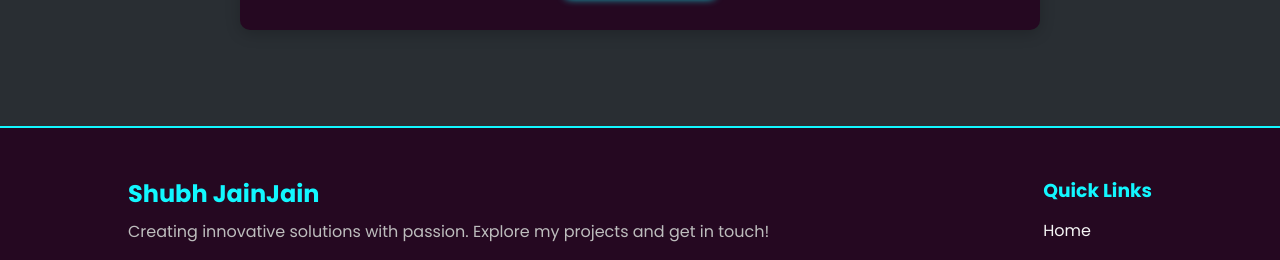
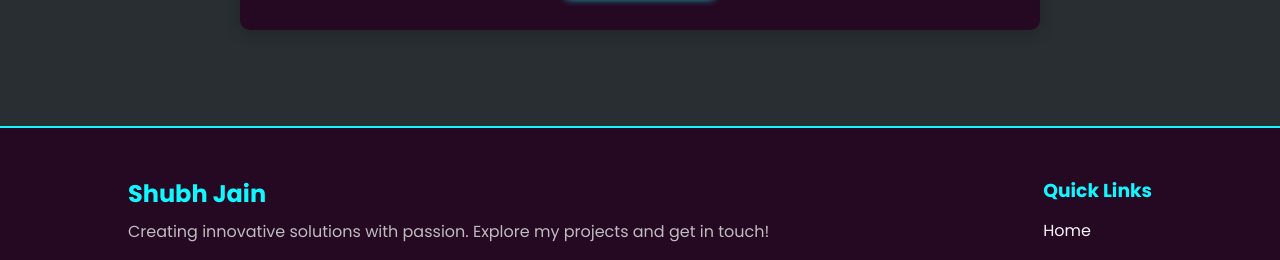
Before and after one commit to 05shubhjain/Shubh-s_Portfolio, a plain HTML site: page index.html in a window 1280 px wide. Shown: the part 6283-6543 px from the top of the page. Drawn offline with nearby package versions, Linux system fonts and the light colour scheme; animation ran at ten frames a second.

Commit message:
Update index.html

```diff
--- a/index.html
+++ b/index.html
@@ -706,7 +706,7 @@ function showToast(message){
     <div class="footer-container scroll-scale">
         <!-- About / Brand -->
         <div class="footer-brand">
-            <h2>Shubh Jain<span>Jain</span></h2>
+            <h2>Shubh Jain</h2>
             <p>Creating innovative solutions with passion. Explore my projects and get in touch!</p>
         </div>
 
```
